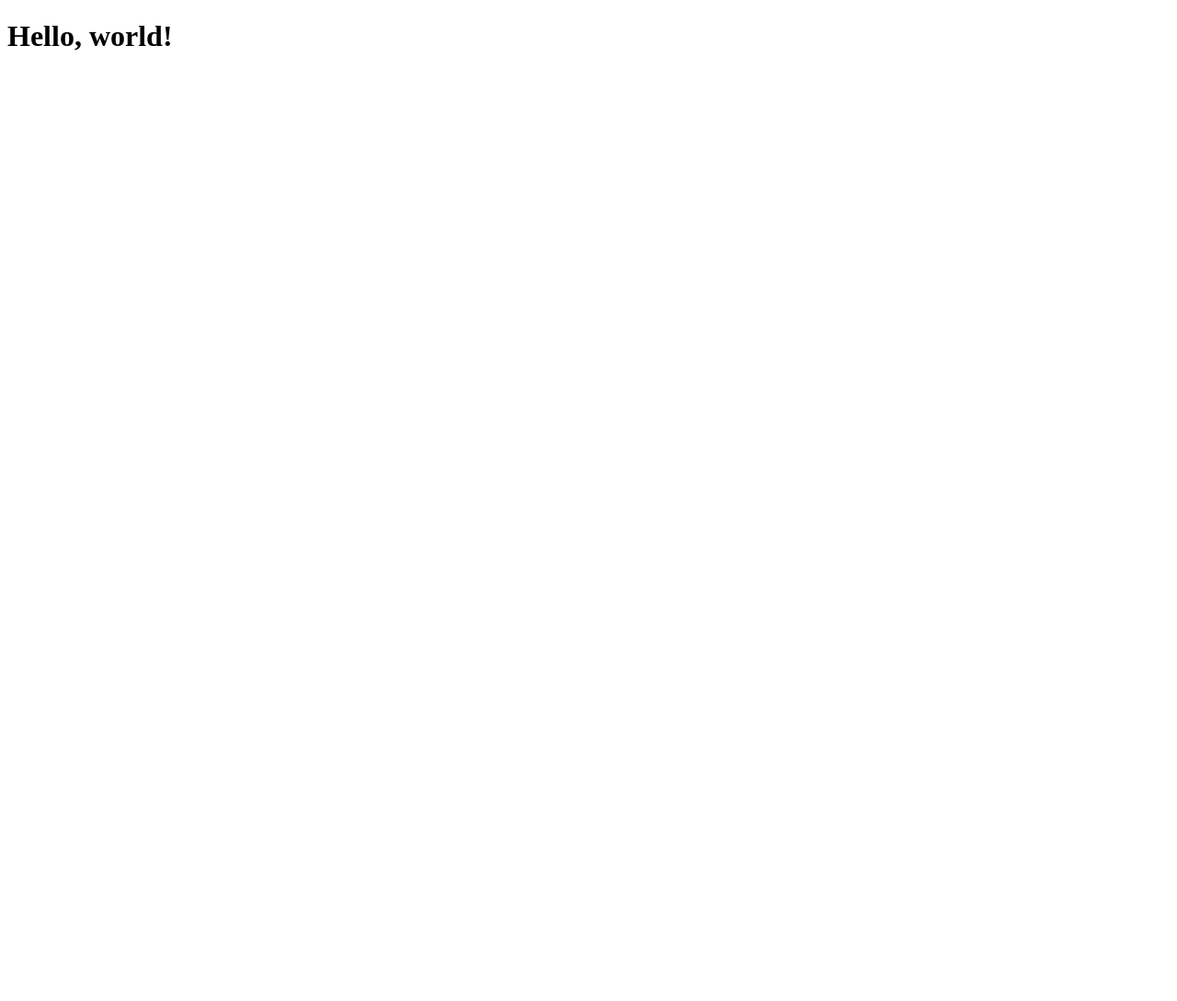
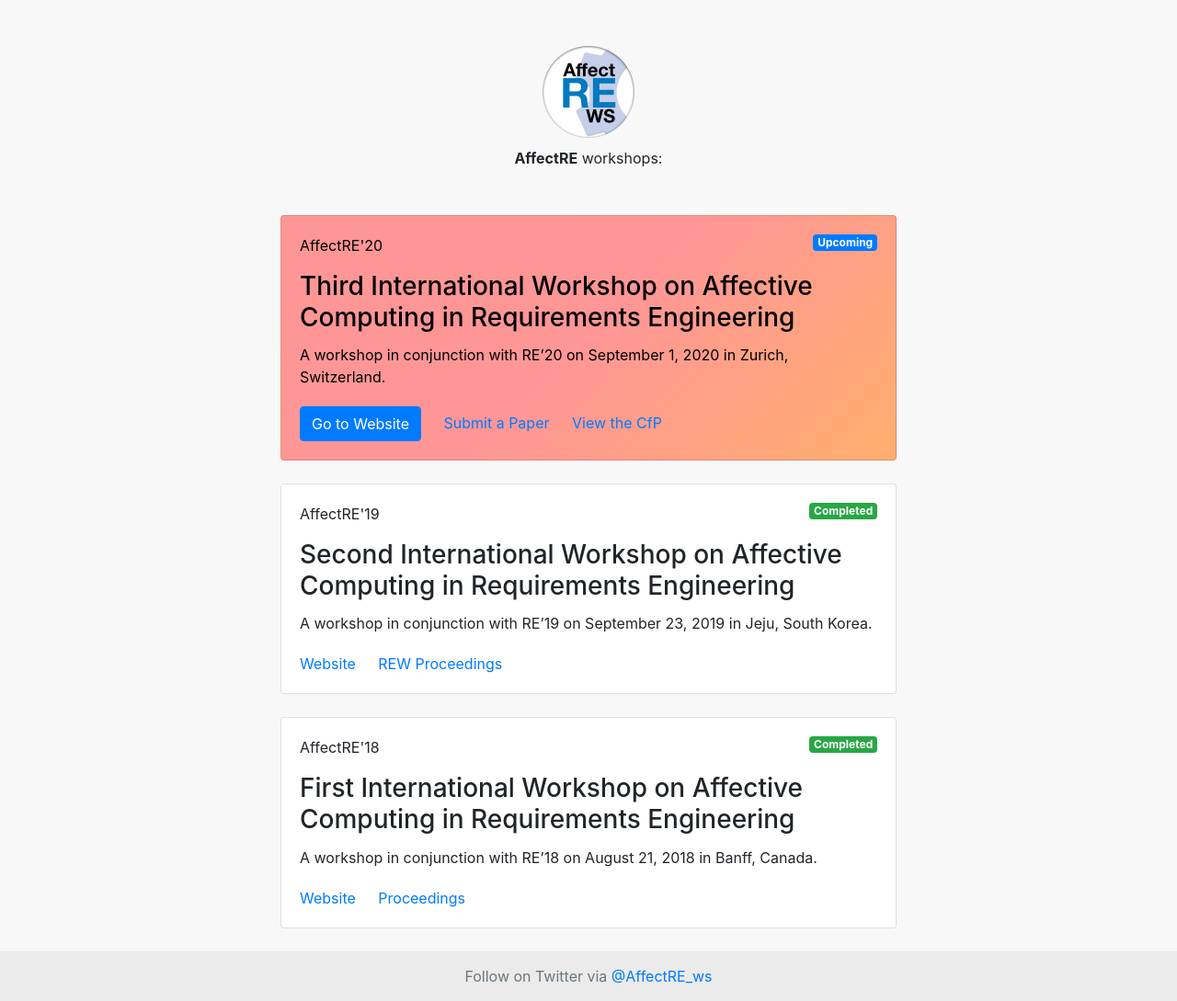
Before and after one commit to AffectRE/affectre.github.io, a plain HTML site: page index.html in a window 1280 px wide. Shown: the whole page at 92% size. Before the commit the page ends 800 px from the top, so only its background shows below. Drawn offline with nearby package versions, Linux system fonts and the light colour scheme.

Commit message:
Add website

```diff
--- /dev/null
+++ b/custom.css
@@ -0,0 +1,56 @@
+body {
+	background-color: #f8f8f8;
+}
+
+.container {
+	width: auto;
+	max-width: 700px;
+}
+
+#affectRE-logo{
+	margin: 50px 0 50px 0;
+	text-align: center;
+}
+
+	#affectRE-logo img{
+		width: 100px;
+		margin-bottom: 10px;
+	}
+
+.footer {
+	background-color: #ebebeb;
+	padding: 15px;
+}
+
+.card{
+	margin-bottom: 25px;
+}
+
+/* Adjust position of last body element in card */
+.card > .card-body:last-child{
+	margin-top: -1.25rem;
+}
+
+/* Special format for current workshop */
+.card-affectRE20 {
+	background-image: linear-gradient(-45deg, rgb(255, 175, 110), rgb(255, 150, 150), rgb(255, 150, 150));
+	color: black;
+}
+
+@media (max-width: 575.98px) {
+
+	.card-title {
+		font-size: larger;
+	}
+
+	.card-text {
+		font-size: smaller;
+	}
+
+	.card-link {
+		display: block;
+		text-align: center;
+		margin-left: 0px !important; /* Overwrite space to the left */
+		margin-bottom: 5px;
+	}
+}
--- a/index.html
+++ b/index.html
@@ -1,11 +1,78 @@
 <!doctype html>
-<html lang="en">
+<html lang="en" class="h-100">
+
 	<head>
-  		<!-- Required meta tags -->
-  		<meta charset="utf-8">
-  		<title>Hello, world!</title>
+
+	    <!-- Required meta tags -->
+	    <meta charset="utf-8">
+	    <meta name="viewport" content="width=device-width, initial-scale=1, shrink-to-fit=no">
+
+	    <!-- Bootstrap CSS -->
+	    <link rel="stylesheet" href="https://stackpath.bootstrapcdn.com/bootstrap/4.4.1/css/bootstrap.min.css" integrity="sha384-Vkoo8x4CGsO3+Hhxv8T/Q5PaXtkKtu6ug5TOeNV6gBiFeWPGFN9MuhOf23Q9Ifjh" crossorigin="anonymous">
+
+		<link rel="stylesheet" href="custom.css">
+
+	    <title>AffectRE Workshops</title>
+
 	</head>
-	<body>
-		<h1>Hello, world!</h1>
+
+	<body class="d-flex flex-column h-100" >
+
+		<main role="main" class="flex-shrink-0">
+
+			<div class="container">
+
+				<div id="affectRE-logo">
+					<img src="logo.png">
+					<p><b>AffectRE</b> workshops:</p>
+				</div>
+
+			    <div class="card card-affectRE20">
+					<div class="card-body">
+						<p>AffectRE'20 <span class="float-sm-right badge badge-primary">Upcoming</span></p>
+						<h3 class="card-title">Third International Workshop on Affective Computing in Requirements Engineering</h3>
+						<p class="card-text">A workshop in conjunction with RE’20 on September 1, 2020 in Zurich, Switzerland.</p>
+					</div>
+					<div class="card-body">
+						<a target="_blank" class="card-link btn btn-primary" href="https://affectre.github.io/2020/">Go to Website</a>
+						<a target="_blank" class="card-link" href="https://easychair.org/conferences/?conf=affectre20">Submit a Paper</a>
+						<a target="_blank" class="card-link" href="https://affectre.github.io/2020/AffectRE20-cfp.pdf">View the CfP</a>
+					</div>
+				</div>
+
+			    <div class="card">
+					<div class="card-body">
+						<p>AffectRE'19 <span class="float-sm-right badge badge-success">Completed</span></p>
+						<h3 class="card-title">Second International Workshop on Affective Computing in Requirements Engineering</h3>
+						<p class="card-text">A workshop in conjunction with RE’19 on September 23, 2019 in Jeju, South Korea.</p>
+					</div>
+					<div class="card-body">
+				    	<a target="_blank" class="card-link" href="https://mast.informatik.uni-hamburg.de/affectre/">Website</a>
+						<a target="_blank" class="card-link" href="https://doi.org/10.1109/REW48727.2019">REW Proceedings</a>
+					</div>
+				</div>
+
+			    <div class="card">
+					<div class="card-body">
+						<p>AffectRE'18 <span class="float-sm-right badge badge-success">Completed</span></p>
+						<h3 class="card-title">First International Workshop on Affective Computing in Requirements Engineering</h3>
+						<p class="card-text">A workshop in conjunction with RE’18 on August 21, 2018 in Banff, Canada.</p>
+					</div>
+					<div class="card-body">
+				    	<a target="_blank" class="card-link" href="https://mast.informatik.uni-hamburg.de/affectre/2018/index.html">Website</a>
+						<a target="_blank" class="card-link" href="https://doi.org/10.1109/AffectRE45869.2018">Proceedings</a>
+					</div>
+				</div>
+
+			</div>
+		</main>
+
+		<footer class="footer mt-auto">
+			<div class="container text-center">
+				<span class="text-muted">Follow on Twitter via <a target="_blank" href="https://twitter.com/affectre_ws">@AffectRE_ws</a></span>
+			</div>
+		</footer>
+
 	</body>
+
 </html>
```
Also changed, not shown: logo.png (added).
